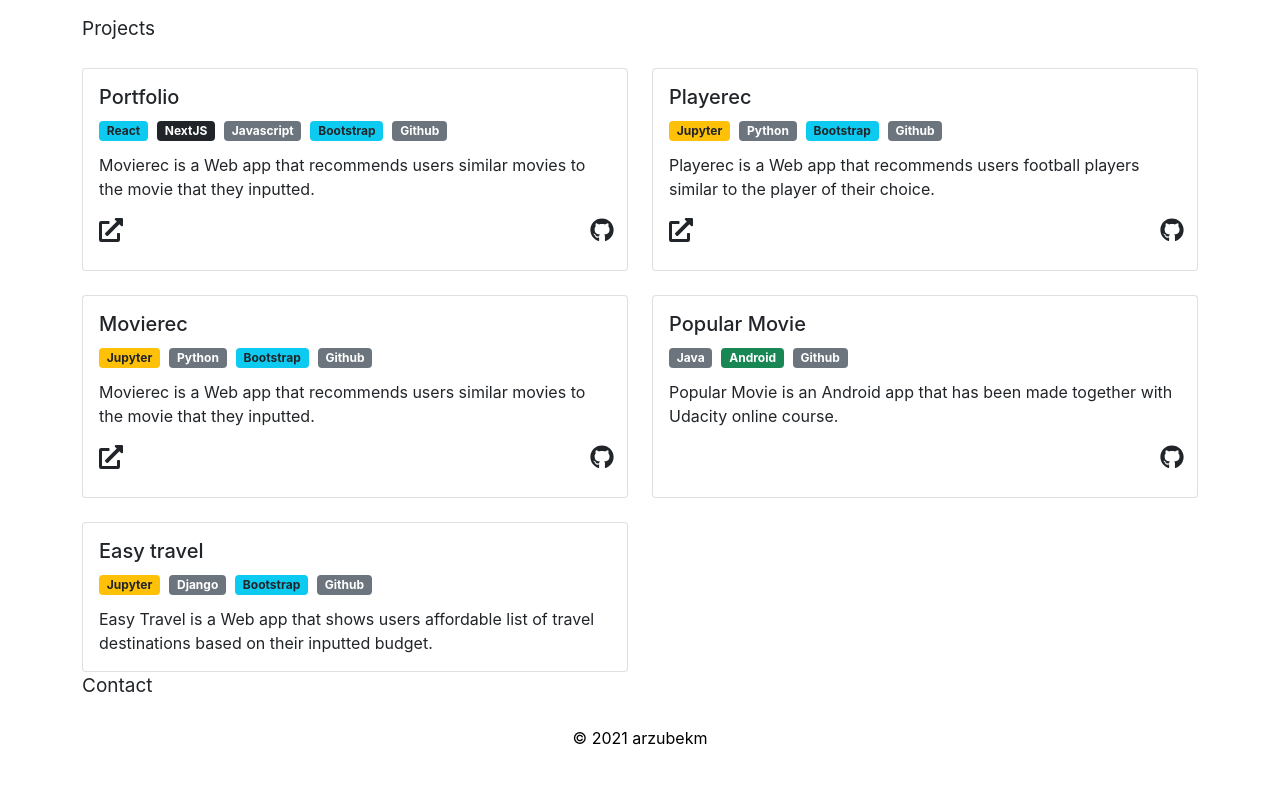
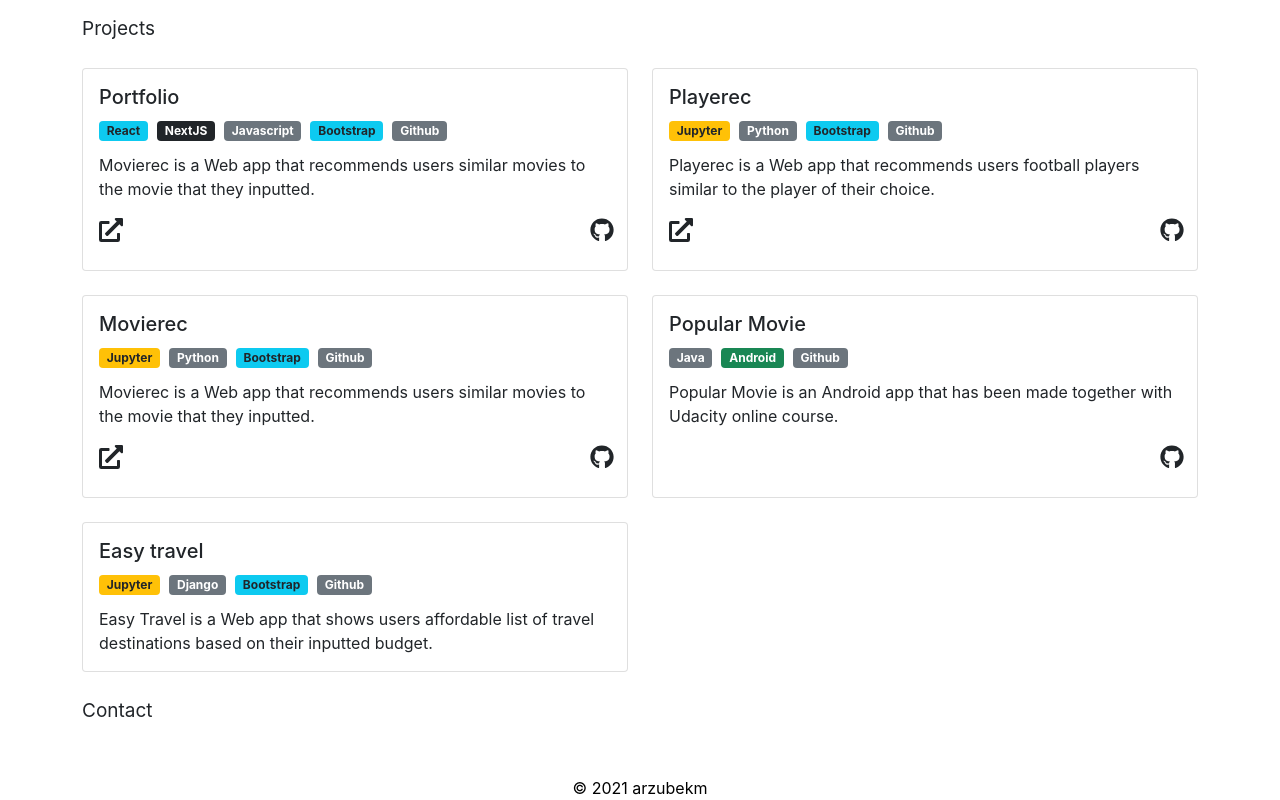
Before and after one commit to arzubekm/portfolio, a Next.js app: page / in a window 1280 px wide. Shown: the part 419-1219 px from the top of the page. Before the commit the page ends 1169 px from the top, so only its background shows below. Built offline with nearby package versions, Linux system fonts and the light colour scheme.

Commit message:
Fixed Contacts padding, working on contacts social network part

```diff
--- a/pages/index.js
+++ b/pages/index.js
@@ -145,7 +145,7 @@ export default function Home() {
             </div>
           </div>
         </div>
-        <div className={styles.contact}>
+        <div className={styles.skills}>
           <div className={styles.title}>Contact</div>
         </div>
       </div>
```
